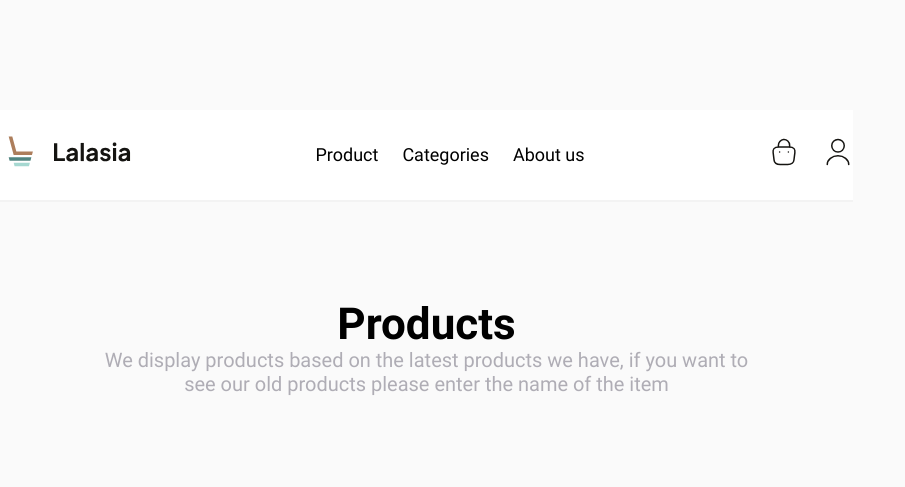
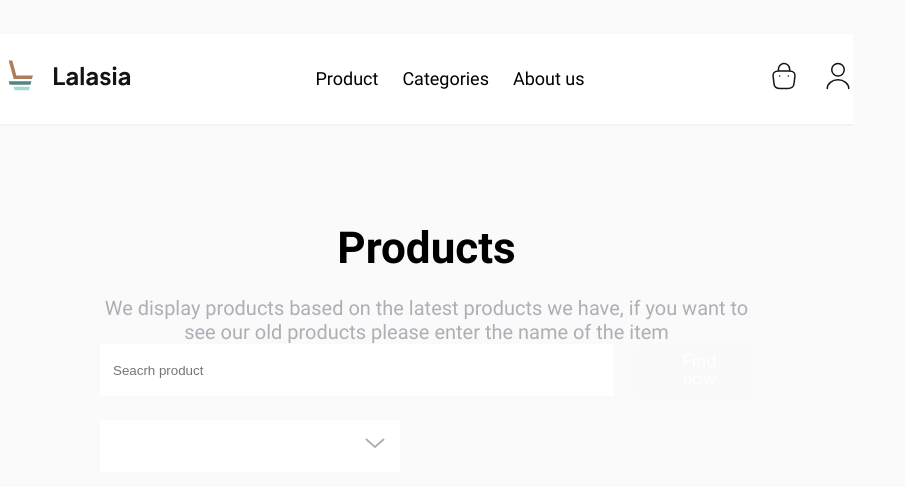
Before and after one commit to TakhirovBizhan/e-commerse, a React (Vite) app: page / in a window 1280 px wide. Shown: the part 147-634 px from the top of the page, without its empty margins (0-905 px from the left). Built offline with nearby package versions, Linux system fonts and the light colour scheme.

Commit message:
new: main text block and searching block are done

```diff
--- a/src/Components/Input/Input.css
+++ b/src/Components/Input/Input.css
@@ -6,7 +6,6 @@
     justify-content: space-between;
     padding: var(--space-s) var(--space-xs) var(--space-s) var(--space-xs);
     max-height: 52px;
-    width: 300px;
     cursor: text;
     transition: border-color 0.3s;
     border: 1px solid transparent;
--- a/src/Pages/Home/Home.module.css
+++ b/src/Pages/Home/Home.module.css
@@ -1,12 +1,30 @@
-.main__container {
+.text__container {
     display: flex;
     flex-direction: column;
-    gap: var(--space--xl);
+    gap: var(--space-xl);
     margin: auto;
     max-width: 653px;
     align-items: center;
 }
 
-.main__container__text {
+.text__item {
     text-align: center;
 }
+
+.search__block {
+    display: flex;
+    gap: var(--space-xl);
+}
+
+.search__block__item {
+    width: 100%;
+}
+
+.search__item__multidropdown {
+    max-width: 300px;
+    margin-top: 24px;
+}
+
+.search__block__button {
+    width: 137px;
+}
--- a/src/Pages/Home/Home.tsx
+++ b/src/Pages/Home/Home.tsx
@@ -1,13 +1,33 @@
 import Text from "../../Components/Text";
 import styles from './Home.module.css';
+import Input from "../../Components/Input";
+import MultiDropdown from "../../Components/MultiDropdown";
+import Button from "../../Components/Button";
 
 const Home = () => {
   return (
     <div>
-      <div className={styles.main__container}>
+      <div className={styles.text__container}>
         <Text tag="h2" view="title" color="primary">Products</Text>
-        <Text view="p-20" color="secondary" className={styles.main__container__text}>We display products based on the latest products we have, if you want
-        to see our old products please enter the name of the item</Text>
+        <Text view="p-20" color="secondary" className={styles.text__item}>We display products based on the latest products we have, if you want
+          to see our old products please enter the name of the item</Text>
+      </div>
+      <div>
+        <div className={styles.search__container}>
+          <div className={styles.search__block}>
+            <Input value="" onChange={() => ''} placeholder="Seacrh product" className={styles.search__block__item}></Input>
+            <Button className={styles.search__block__button}>Find now</Button>
+          </div>
+          <MultiDropdown options={[
+            { key: 'msk', value: 'Москва' },
+            { key: 'spb', value: 'Санкт-Петербург' },
+            { key: 'ekb', value: 'Екатеринбург' }
+          ]}
+            value={[{ key: 'msk', value: 'Москва' }]}
+            onChange={() => ''}
+            getTitle={() => ''}
+            className={styles.search__item__multidropdown} />
+        </div>
       </div>
     </div>
   )
```
